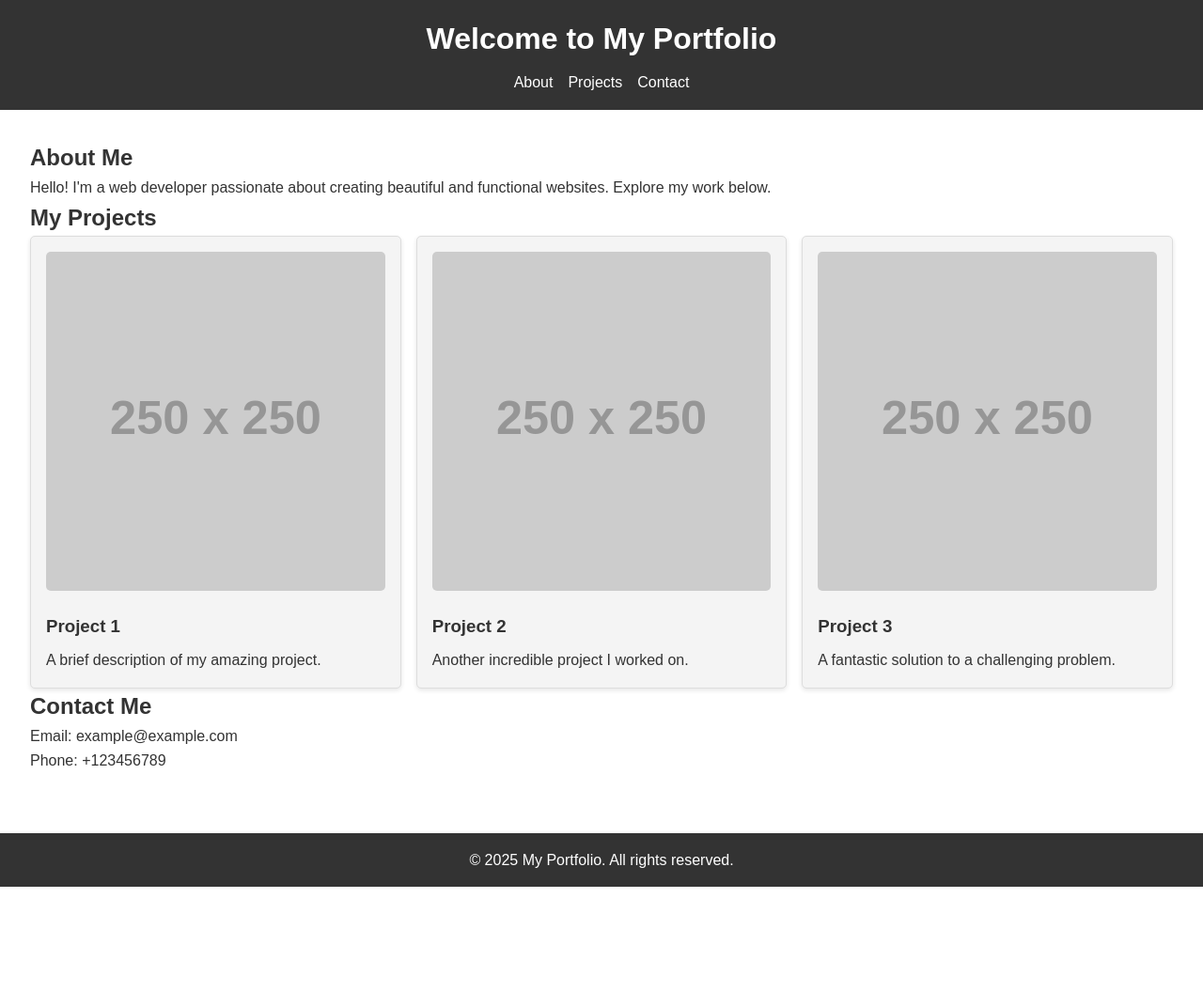
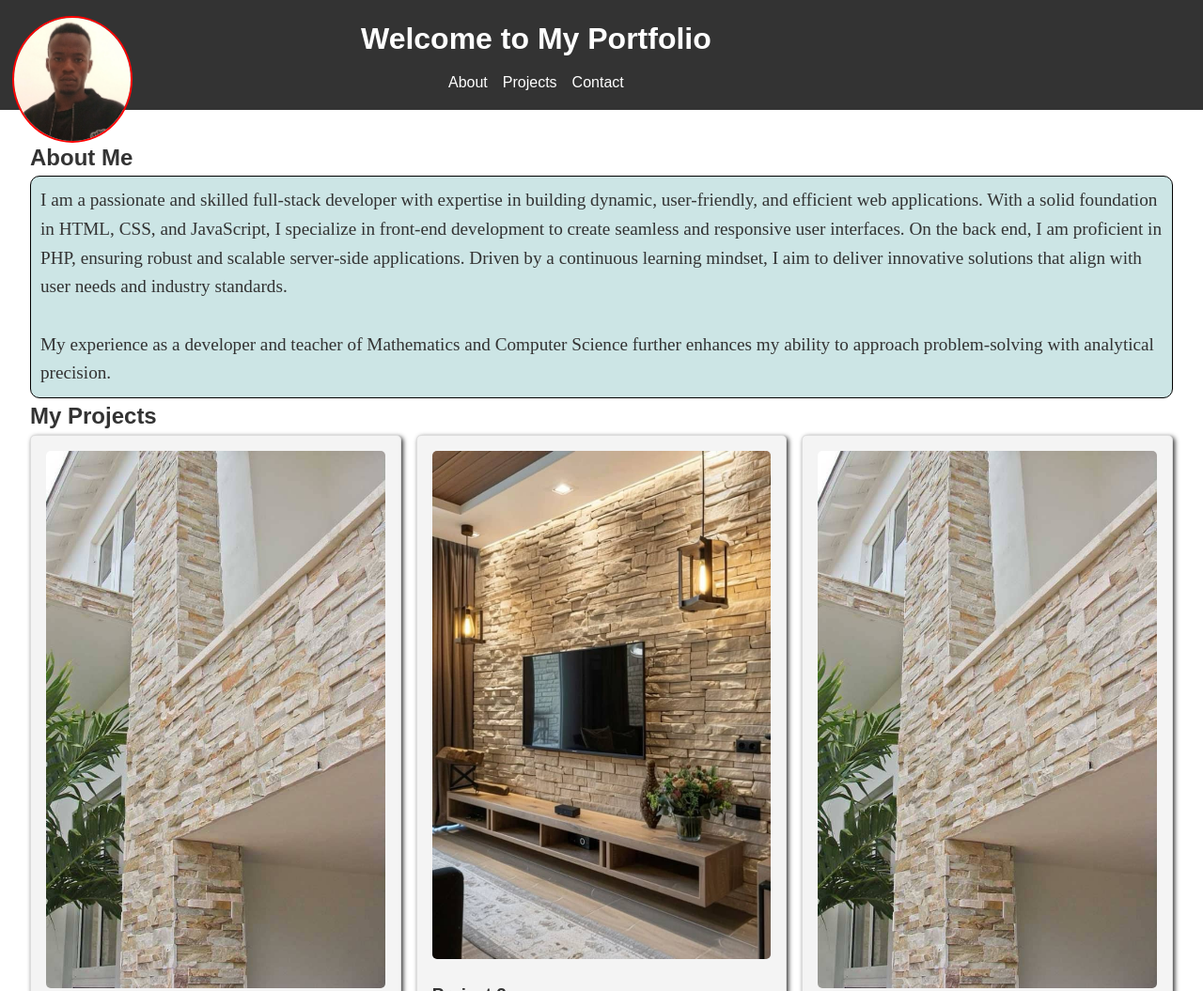
Before and after one commit to Yanickd10/codingHub, a plain HTML site: page index.html in a window 1280 px wide. Shown: the top 1055 px of the page at 94% size. Before the commit the page ends 944 px from the top, so only its background shows below. Drawn offline with Linux system fonts and the light colour scheme; placeholder pictures from the web are drawn by us.

Commit message:
other changes

```diff
--- a/index.html
+++ b/index.html
@@ -3,121 +3,58 @@
 <head>
     <meta charset="UTF-8">
     <meta name="viewport" content="width=device-width, initial-scale=1.0">
-    <title>Responsive Portfolio</title>
-    <style>
-        * {
-            margin: 0;
-            padding: 0;
-            box-sizing: border-box;
-        }
+    <link rel="stylesheet" href="style.css">
+    <title>My portfolio</title>
 
-        body {
-            font-family: Arial, sans-serif;
-            line-height: 1.6;
-            color: #333;
-        }
-
-        header {
-            background: #333;
-            color: #fff;
-            padding: 1rem 0;
-            text-align: center;
-        }
-
-        nav {
-            display: flex;
-            justify-content: center;
-            gap: 1rem;
-            margin-top: 0.5rem;
-        }
-
-        nav a {
-            color: #fff;
-            text-decoration: none;
-        }
-
-        nav a:hover {
-            text-decoration: underline;
-        }
-
-        .container {
-            padding: 2rem;
-        }
-
-        .grid {
-            display: grid;
-            grid-template-columns: repeat(auto-fit, minmax(250px, 1fr));
-            gap: 1rem;
-        }
-
-        .card {
-            background: #f4f4f4;
-            padding: 1rem;
-            border: 1px solid #ddd;
-            border-radius: 5px;
-            box-shadow: 0 2px 5px rgba(0, 0, 0, 0.1);
-            transition: transform 0.3s ease;
-        }
-
-        .card:hover {
-            transform: scale(1.05);
-        }
-
-        .card img {
-            width: 100%;
-            border-radius: 5px;
-        }
-
-        .card h3 {
-            margin: 1rem 0 0.5rem;
-        }
-
-        footer {
-            background: #333;
-            color: #fff;
-            text-align: center;
-            padding: 1rem 0;
-            margin-top: 2rem;
-        }
-
-        @media (max-width: 768px) {
-            nav {
-                flex-direction: column;
-            }
-        }
-    </style>
 </head>
 <body>
     <header>
+    <div class="logoimg">
+      <img src="image.jpg" alt="Profile Picture">
+    </div>
+      <div class="navcontent">
         <h1>Welcome to My Portfolio</h1>
         <nav>
             <a href="#about">About</a>
             <a href="#projects">Projects</a>
             <a href="#contact">Contact</a>
         </nav>
+      </div>
+
     </header>
 
     <div class="container">
         <section id="about">
             <h2>About Me</h2>
-            <p>Hello! I'm a web developer passionate about creating beautiful and functional websites. Explore my work below.</p>
+            <div class="aboutMe">
+              <p>I am a passionate and skilled full-stack developer with expertise in building dynamic,
+                user-friendly, and efficient web applications. With a solid foundation in HTML,
+                CSS, and JavaScript,
+                 I specialize in front-end development to create seamless and responsive user interfaces.
+                 On the back end, I am proficient in PHP, ensuring robust and scalable server-side applications.
+
+               Driven by a continuous learning mindset, I aim to deliver innovative solutions that align with user
+               needs and industry standards. <br><br> My experience as a developer and teacher of Mathematics and Computer Science further enhances my ability to
+               approach problem-solving with analytical precision.</p>
+            </div>
+
         </section>
 
         <section id="projects">
             <h2>My Projects</h2>
             <div class="grid">
                 <div class="card">
-                    <img src="https://via.placeholder.com/250" alt="Project 1">
+                    <img src="project3.jpg" alt="Project 1">
                     <h3>Project 1</h3>
                     <p>A brief description of my amazing project.</p>
                 </div>
                 <div class="card">
-                    <img src="https://via.placeholder.com/250" alt="Project 2">
+                    <img src="project2.jpg" alt="Project 2">
                     <h3>Project 2</h3>
                     <p>Another incredible project I worked on.</p>
                 </div>
                 <div class="card">
-                    <img src="https://via.placeholder.com/250" alt="Project 3">
+                    <img src="project3.jpg" alt="Project 3">
                     <h3>Project 3</h3>
                     <p>A fantastic solution to a challenging problem.</p>
                 </div>
@@ -126,13 +63,14 @@
 
         <section id="contact">
             <h2>Contact Me</h2>
-            <p>Email: example@example.com</p>
-            <p>Phone: +123456789</p>
+            <p>Email:yanickdushime2002@gmail.com</p>
+            <p>Phone: (+250) 791357676</p>
         </section>
     </div>
 
     <footer>
-        <p>&copy; 2025 My Portfolio. All rights reserved.</p>
+        <p> &copy; <span onload="gettime()" id="mydate"></span> Yanick. All rights reserved.</p>
     </footer>
+<script src="script.js"></script>
 </body>
 </html>
```
